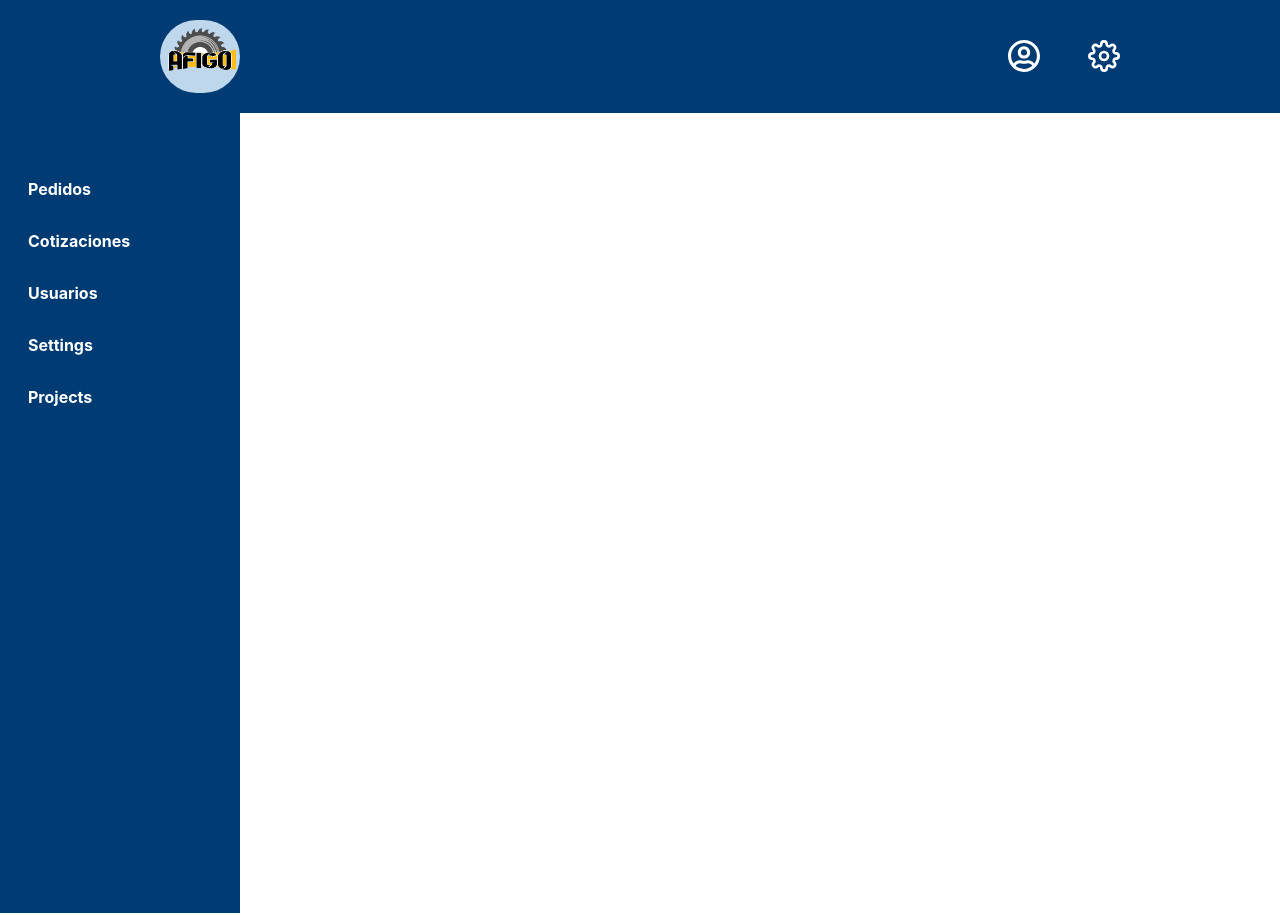
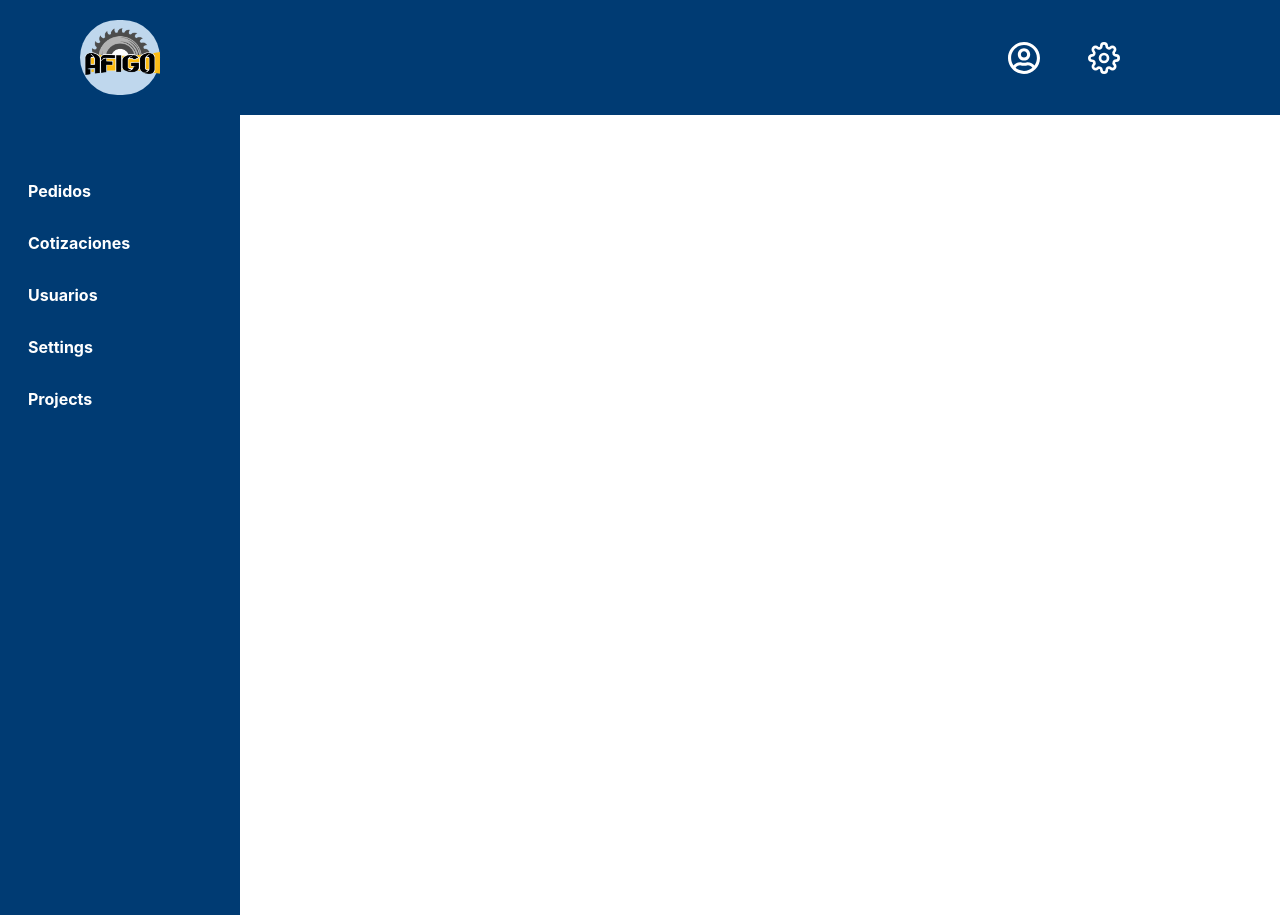
Before and after one commit to Paola-AV/AFIGO, a React (Create React App) app: page /Inicio in a window 1280 px wide. Built offline with nearby package versions, Linux system fonts and the light colour scheme.

Commit message:
translate logo

```diff
--- a/src/Components/Nav.js
+++ b/src/Components/Nav.js
@@ -6,7 +6,7 @@ export function Nav(){
         <header>
         <div class="text-white bg-navy py-5 px-10 md:flex md:items-center md:justify-between md:px-40">
       <div class="flex items-center justify-between">
-        <div class="bg-light rounded-full"><img src="afigoL.png" class="w-20 p-1 pt-2"/></div>
+        <div class="bg-light rounded-full -translate-x-20"><img src="afigoL.png" class="w-20 pt-2"/></div>
 
       </div>
       <div class="flex flex-row text-left justify-center">
```
